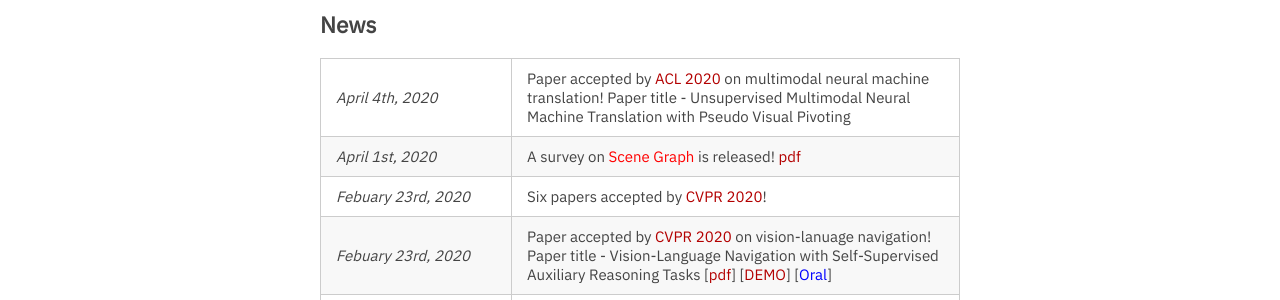
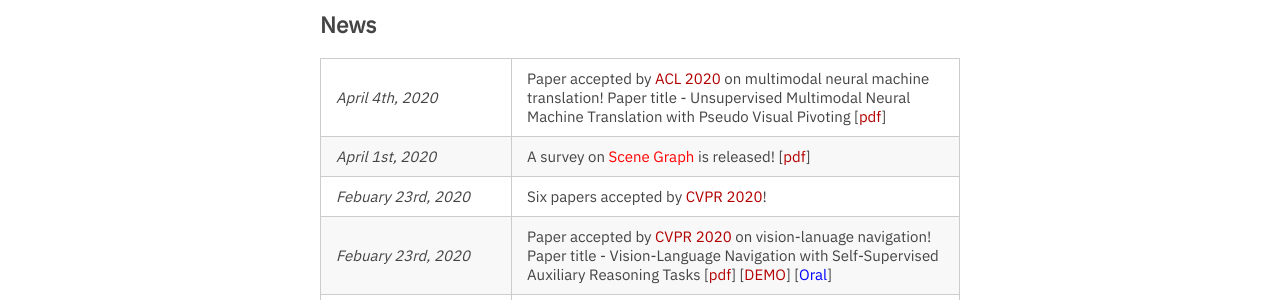
Before and after one commit to zhihuilics/xiaojun-chang.github.io, a Jekyll site: the page built from _pages/index.md, in a window 1280 px wide and 900 px high, scrolled down 618 px. Shown: the part 191-491 px from the top of the window. Built offline with Jekyll 4.4.1, drawn with Linux system fonts in a browser that asks for light colours; nearby versions of some CDN libraries; a style sheet for code colours, icons or effects is not loaded.

Commit message:
Update news.yml

```diff
--- a/_data/news.yml
+++ b/_data/news.yml
@@ -1,8 +1,8 @@
 - date: April 4th, 2020
-  news: Paper accepted by <a href="https://acl2020.org/" target="_blank">ACL 2020</a> on multimodal neural machine translation! Paper title - Unsupervised Multimodal Neural Machine Translation with Pseudo Visual Pivoting
+  news: Paper accepted by <a href="https://acl2020.org/" target="_blank">ACL 2020</a> on multimodal neural machine translation! Paper title - Unsupervised Multimodal Neural Machine Translation with Pseudo Visual Pivoting [<a href="https://www.xiaojun/papers/ACL2020_NMT.pdf" target="_blank">pdf</a>]
 
 - date: April 1st, 2020
-  news: A survey on <font color="red">Scene Graph</font> is released! <a href="https://www.xiaojun.ai/papers/Scene-Graph-Survey.pdf" target="_blank">pdf</a>
+  news: A survey on <font color="red">Scene Graph</font> is released! [<a href="https://www.xiaojun.ai/papers/Scene-Graph-Survey.pdf" target="_blank">pdf</a>]
 
 - date: Febuary 23rd, 2020
   news: Six papers accepted by <a href="http://cvpr2020.thecvf.com/" target="_blank">CVPR 2020</a>!
```
